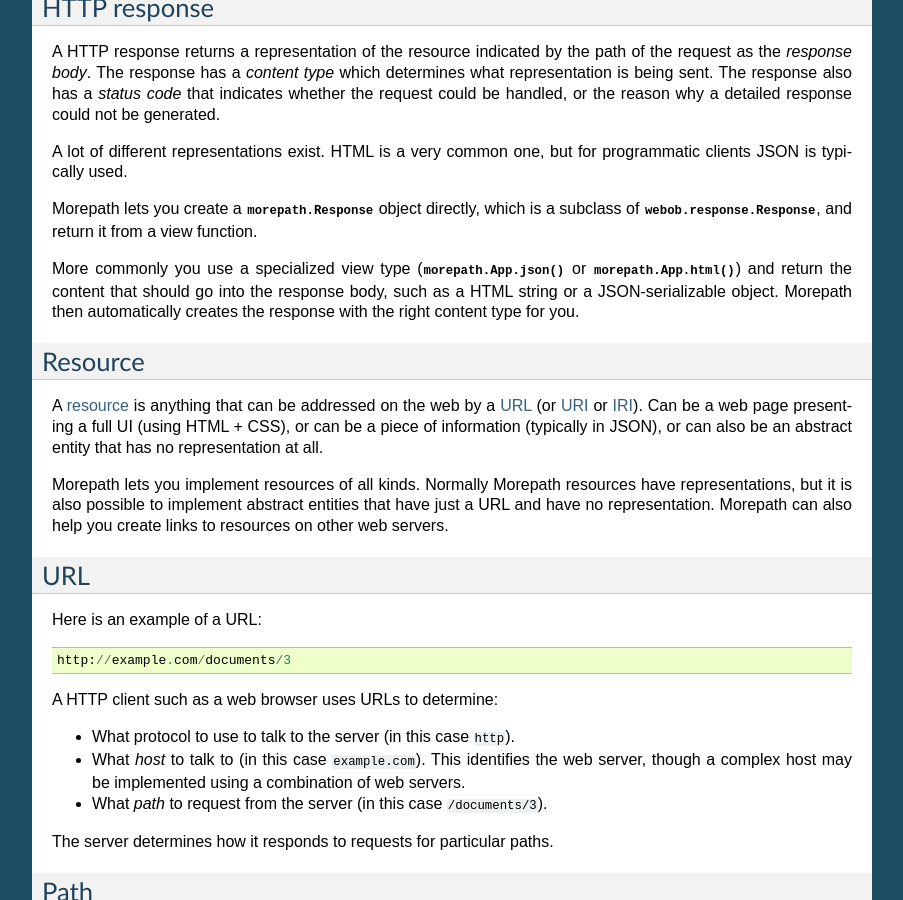
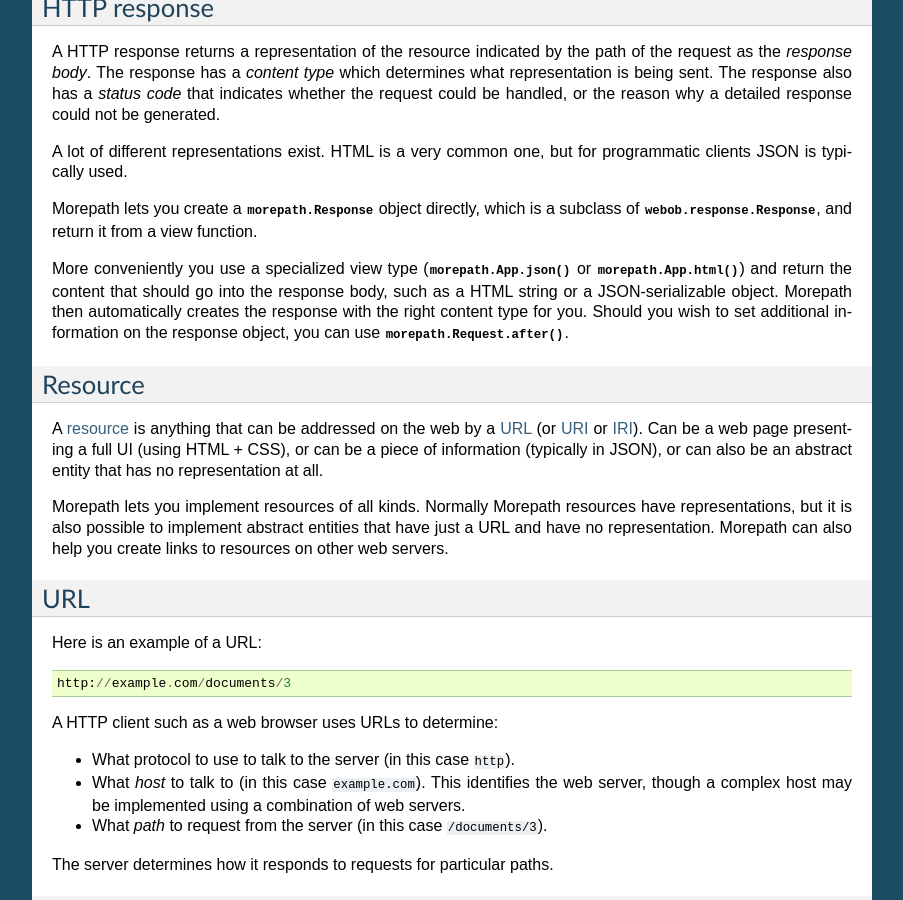
Before and after one commit to morepath/morepath, a Sphinx documentation site: the page built from doc/web.rst, in a window 1280 px wide and 900 px high, scrolled down 2805 px. Shown: the whole window, without its empty margins (198-1101 px from the left). Built offline with Sphinx 7.4.7, drawn with Linux system fonts in a browser that asks for light colours.

Commit message:
Slight tweak.

```diff
--- a/doc/web.rst
+++ b/doc/web.rst
@@ -208,14 +208,16 @@
 but for programmatic clients JSON is typically used.
 
 Morepath lets you create a :class:`morepath.Response` object directly,
-which is a subclass of :class:`webob.response.Response`, and return it from
-a view function.
+which is a subclass of :class:`webob.response.Response`, and return it
+from a view function.
 
-More commonly you use a specialized view type
+More conveniently you use a specialized view type
 (:meth:`morepath.App.json` or :meth:`morepath.App.html`) and return
 the content that should go into the response body, such as a HTML
 string or a JSON-serializable object. Morepath then automatically
-creates the response with the right content type for you.
+creates the response with the right content type for you. Should you
+wish to set additional information on the response object, you can use
+:meth:`morepath.Request.after`.
 
 Resource
 --------
```
